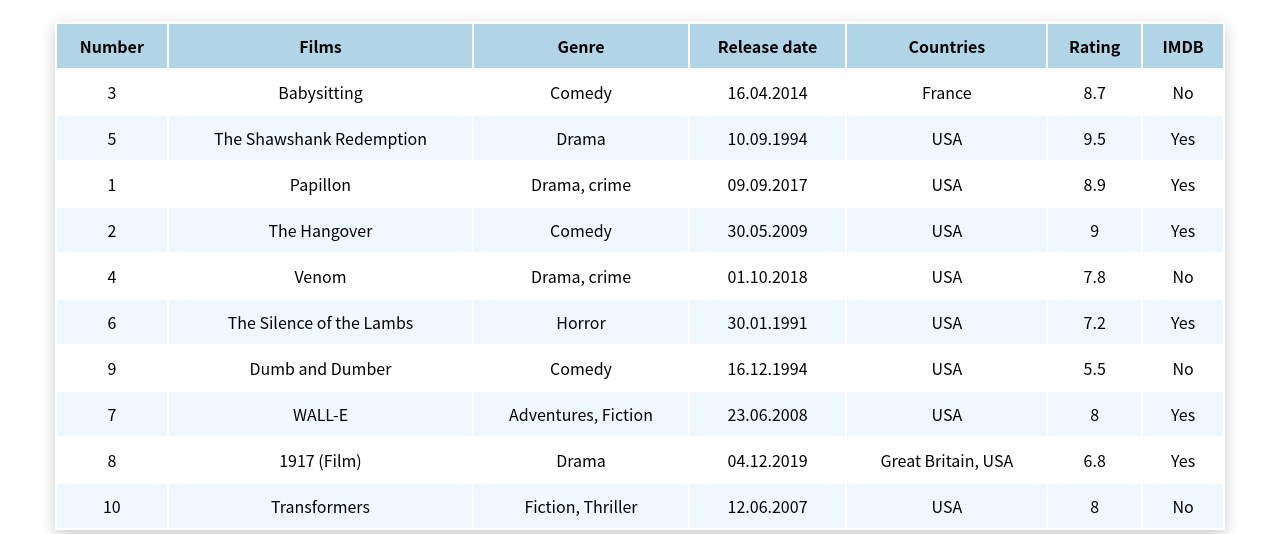
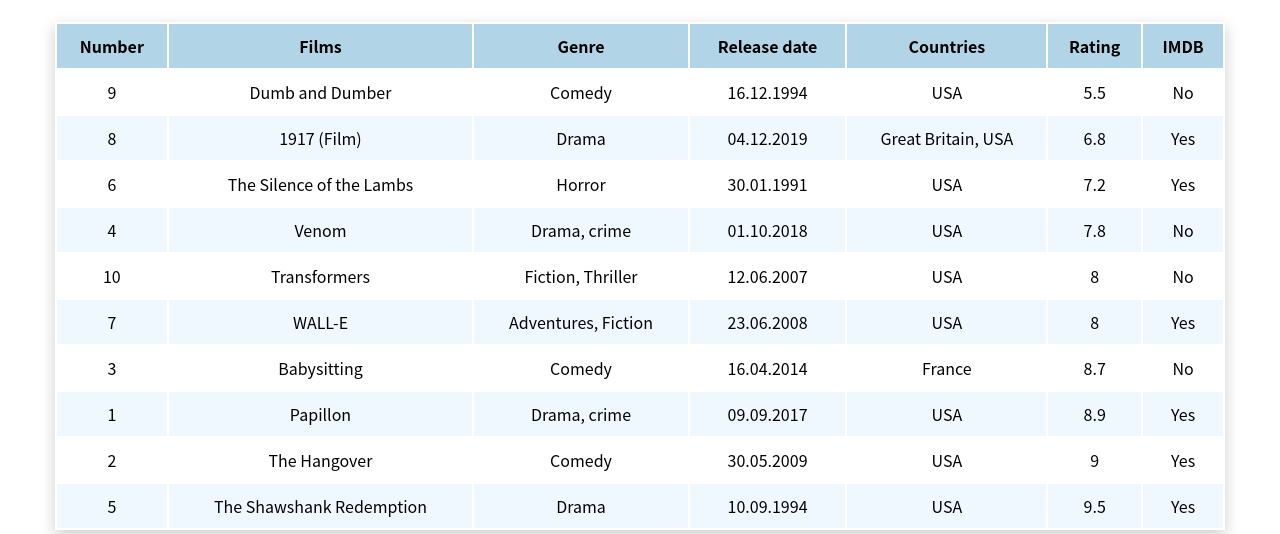
Before and after one commit to Miron2000/React-Films-Project, a React (Create React App) app: page /films in a window 1280 px wide. Shown: the part 266-800 px from the top of the page. Built offline with nearby package versions, Linux system fonts and the light colour scheme.

Commit message:
Started doing quick sort

```diff
--- a/src/App.js
+++ b/src/App.js
@@ -1,8 +1,8 @@
 import React from 'react';
-import Header from "./components/Comon/Header";
+import Header from "./components/Common/Header";
 import FilmsPage from "./containers/FilmsPage";
 import Login from "./containers/Login";
-import Footer from "./components/Comon/Footer";
+import Footer from "./components/Common/Footer";
 import './App.css';
 import {BrowserRouter, Route} from "react-router-dom";
 
--- a/src/components/Table/Table.jsx
+++ b/src/components/Table/Table.jsx
@@ -1,34 +1,91 @@
-import React from 'react';
+import React, {useState} from 'react';
 import './Table.css';
 
 //hooks
 function Table(props) {
 
+    const [sortingOrder, setSortingOrder] = useState('ASC');//'DESC' - по спаданию
+    const [activeColumn, setActiveColumn] = useState(0);
+
+
+    // console.log(sortingOrder, 'sortingOrder')
     const createTableColumns = (item) => {
         return props.columns.map((i) => {
-            console.log(item[i.acessor])
             return <td key={i.acessor}>{item[i.acessor]}</td>;
         })
     }
     const createTableRows = () => {
-        return sortTable(props.data).map((item) => {
+        return sortTable(props.data, activeColumn).map((item) => {
             return <tr key={item.number}>{createTableColumns(item)}</tr>
         })
     }
 
-    const sortTable = (data) => {
-        //сортування написати тут (сортує в залежності від стейту)
-        return data;
+    const handleClickTitle = (item) => {
 
+        // console.log(item)
+        setActiveColumn(item.acessor);
+        // sortTable(props.data, 'assessment')
     }
 
+    const sortTable = (data, field) => {
+        //сортування написати тут (сортує в залежності від стейту)
+        console.log(field, 'field')
+        const sortType = sortingOrder === 'ASC' ? 'DESC' : 'ASC';
+
+        // function getColumnValue(field) {
+        //     data.forEach((item) => {
+        //         if (field === 'number' || field === 'assessment') {
+        //             return item.number;
+        //         }
+        //         else if (field === 'films') {
+        //             return item.films;
+        //         }
+        //         else if(field === 'genre'){
+        //             return item.genre;
+        //         }
+        //         else if(field === 'countries'){
+        //             return item.countries;
+        //         }
+        //         else if (field === 'releaseDate') {
+            //             const dateA = item.releaseDate.split('.').reverse().join('-');
+        //             return new Date(dateA).getTime();
+        //         }
+        //     })
+        // }
+
+        // function quickSort(data){
+        //     if(data.length < 2) return data;
+        //     let pivotRow = data[0];
+        //     let pivot = getColumnValue(field);
+        //     const left = [];
+        //     const right = [];
+        //
+        //     for (let i = 1; i < data.length; i++) {
+        //         const columnValue = getColumnValue(field);
+        //         if (pivot > columnValue) {
+        //             left.push(data[i]);
+        //         } else {
+        //             right.push(data[i]);
+        //         }
+        //     }
+        //     return [...quickSort(left), pivotRow, ...quickSort(right)];
+        // }
+
+
+        return data.sort((a, b) => a[field] > b[field] ? 1 : -1);
+        // return quickSort;
+    }
+
+
+    // console.log(activeColumn)
     return (
         <>
             <div className="section-table indentation">
                 <table className="table">
                     <thead>
                     <tr>
-                        {props.columns.map((item) => <th key={item.acessor}>{item.title}</th>)}
+                        {props.columns.map((item) => <th key={item.acessor} data-type={item.data}
+                                                         onClick={() => handleClickTitle(item)}>{item.title}</th>)}
                     </tr>
                     </thead>
                     <tbody>
--- a/src/containers/FilmsPage.js
+++ b/src/containers/FilmsPage.js
@@ -18,10 +18,12 @@
         films: []
     }
 
+
+
     componentDidMount() {
         fetchFilms().then((films) => {
             this.setState({
-                    films: films
+                    films: films.sort((a, b) => a['assessment'] > b['assessment'] ? 1 : -1)
                 }
             )
         });
```
Also changed, not shown: src/components/Common/Footer.css (renamed from src/components/Comon/Footer.css), src/components/Common/Footer.jsx (renamed from src/components/Comon/Footer.jsx), src/components/Common/FooterIcon/Footer-icon.jsx (renamed from src/components/Comon/FooterIcon/Footer-icon.jsx), src/components/Common/Hamburger-menu.css (renamed from src/components/Comon/Hamburger-menu.css), src/components/Common/Hamburger-menu.jsx (renamed from src/components/Comon/Hamburger-menu.jsx), src/components/Common/Header.css (renamed from src/components/Comon/Header.css), src/components/Common/Header.jsx (renamed from src/components/Comon/Header.jsx).
